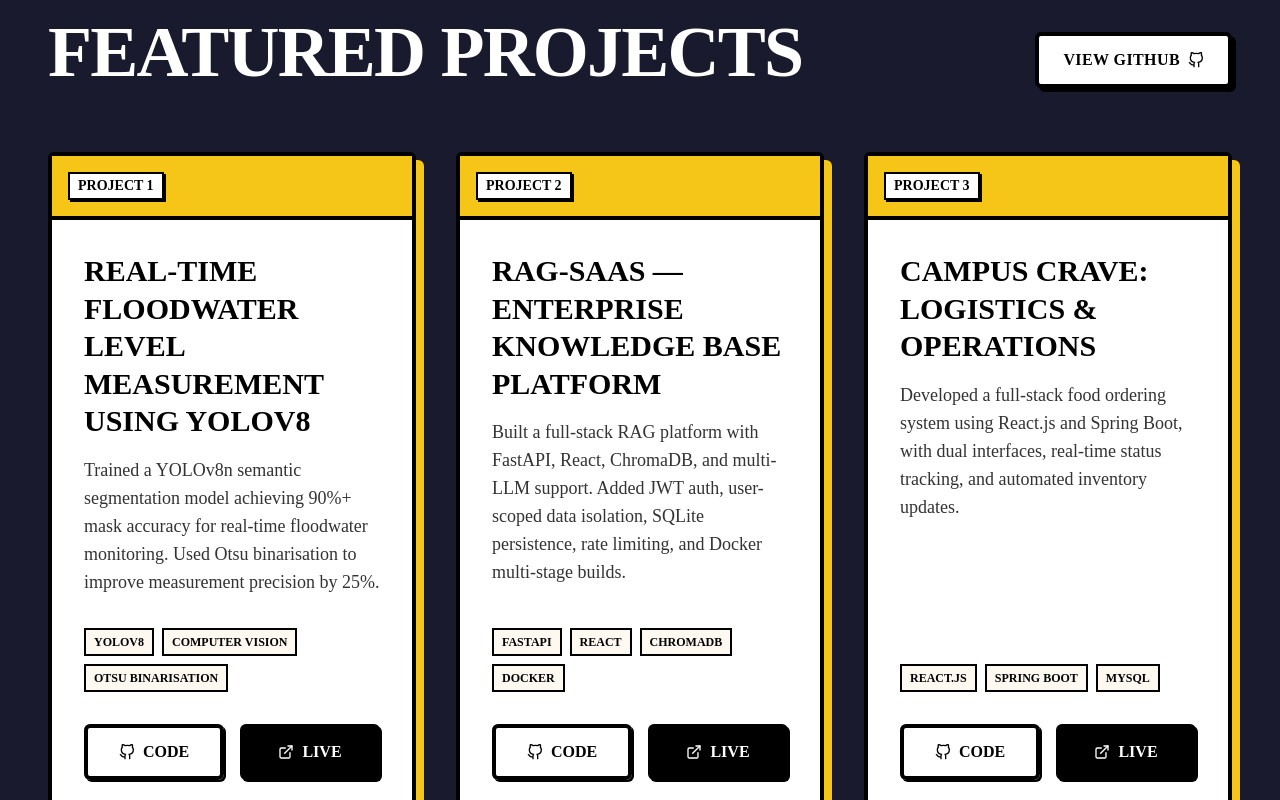
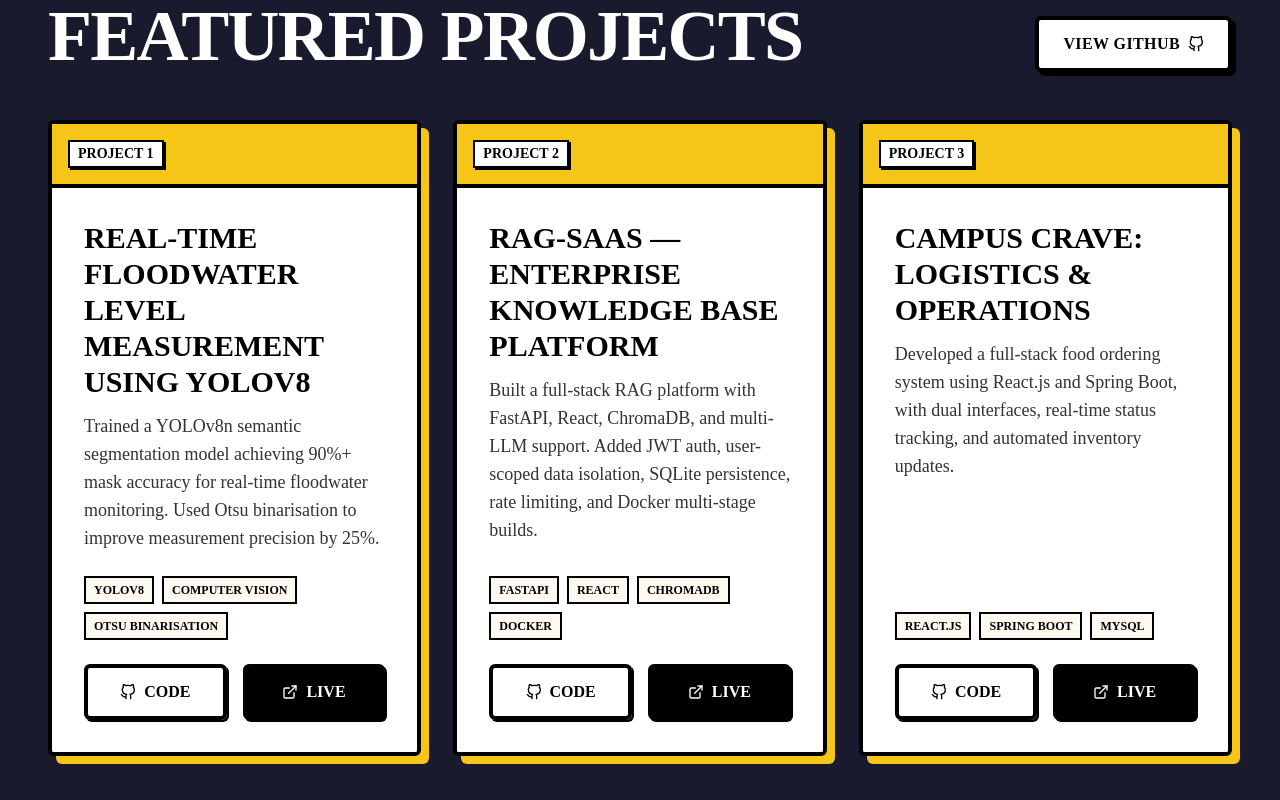
Before and after one commit to AkashChaudhary93/Portfolioo, a Next.js app: page / in a window 1280 px wide. Shown: the part 3880-4680 px from the top of the page. Built offline with nearby package versions, Linux system fonts and the light colour scheme.

Commit message:
refine project cards

```diff
--- a/src/components/sections/Projects.tsx
+++ b/src/components/sections/Projects.tsx
@@ -25,9 +25,9 @@ const projects = [
 
 const Projects = () => {
   return (
-    <section id="work" className="bg-navy py-32 px-6 md:px-12 border-b-4 border-black text-white relative">
+    <section id="work" className="bg-navy py-28 px-6 md:px-12 border-b-4 border-black text-white relative">
       <div className="max-w-7xl mx-auto relative z-10">
-        <div className="flex flex-col md:flex-row justify-between items-start md:items-end mb-16 gap-6">
+        <div className="flex flex-col md:flex-row justify-between items-start md:items-end mb-12 gap-6">
           <div>
             <div className="inline-block bg-sky-blue text-black border-4 border-black px-4 py-2 font-mono text-xs font-black uppercase shadow-[4px_4px_0px_0px_rgba(0,0,0,1)] mb-6">
               Projects
@@ -41,7 +41,7 @@ const Projects = () => {
           </Link>
         </div>
 
-        <div className="grid grid-cols-1 lg:grid-cols-3 gap-10">
+        <div className="grid grid-cols-1 lg:grid-cols-3 gap-8">
           {projects.map((project, i) => (
             <div key={i} className="bg-cream text-black border-4 border-black rounded-md shadow-[8px_8px_0px_0px_rgba(245,197,24,1)] flex flex-col h-full  ">
               <div className="bg-mustard border-b-4 border-black p-4">
@@ -49,10 +49,10 @@ const Projects = () => {
                   PROJECT {i + 1}
                 </div>
               </div>
-              <div className="p-8 flex-grow flex flex-col bg-white rounded-b-sm">
-                <h3 className="text-3xl font-black mb-4 uppercase leading-tight ">{project.title}</h3>
-                <p className="font-medium text-lg text-text-dark-gray mb-8 flex-grow">{project.desc}</p>
-                <div className="flex flex-wrap gap-2 mb-8">
+              <div className="p-6 md:p-8 flex-grow flex flex-col bg-white rounded-b-sm">
+                <h3 className="text-2xl md:text-3xl font-black mb-3 uppercase leading-tight">{project.title}</h3>
+                <p className="font-medium text-base md:text-lg text-text-dark-gray mb-6 flex-grow">{project.desc}</p>
+                <div className="flex flex-wrap gap-2 mb-6">
                   {project.tech.map((t) => (
                     <span key={t} className="text-xs font-black font-mono uppercase bg-cream border-2 border-black px-2 py-1  ">
                       {t}
@@ -60,10 +60,10 @@ const Projects = () => {
                   ))}
                 </div>
                 <div className="flex gap-4 mt-auto">
-                  <a href={project.source || '#'} target="_blank" rel="noreferrer" className="flex-1 text-center font-black uppercase border-4 border-black py-3 hover:bg-mustard transition-transform flex items-center justify-center gap-2 shadow-[2px_2px_0px_0px_rgba(0,0,0,1)] rounded-md">
+                  <a href={project.source || '#'} target="_blank" rel="noreferrer" className="flex-1 text-center font-black uppercase border-4 border-black py-3 hover:bg-mustard transition-transform flex items-center justify-center gap-2 shadow-[2px_2px_0px_0px_rgba(0,0,0,1)] rounded-md hover-lift">
                     <FiGithub /> Code
                   </a>
-                  <a href="#" className="flex-1 text-center font-black uppercase border-4 border-black py-3 bg-black text-white hover:bg-sky-blue hover:text-black transition-transform flex items-center justify-center gap-2 shadow-[2px_2px_0px_0px_rgba(0,0,0,1)] rounded-md">
+                  <a href="#" className="flex-1 text-center font-black uppercase border-4 border-black py-3 bg-black text-white hover:bg-sky-blue hover:text-black transition-transform flex items-center justify-center gap-2 shadow-[2px_2px_0px_0px_rgba(0,0,0,1)] rounded-md hover-lift">
                     <FiExternalLink /> Live
                   </a>
                 </div>
```
